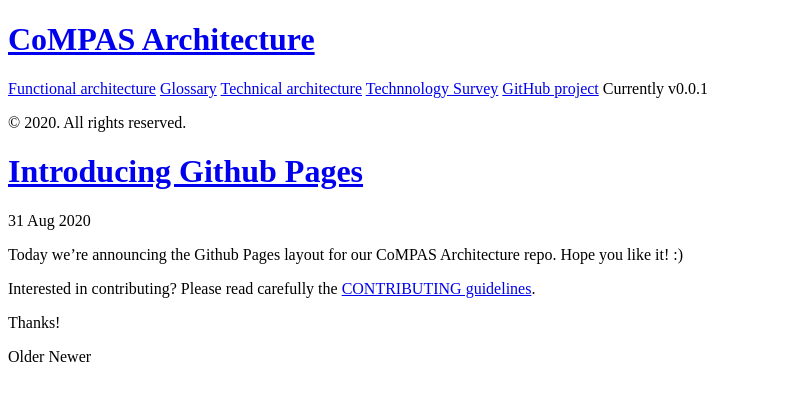
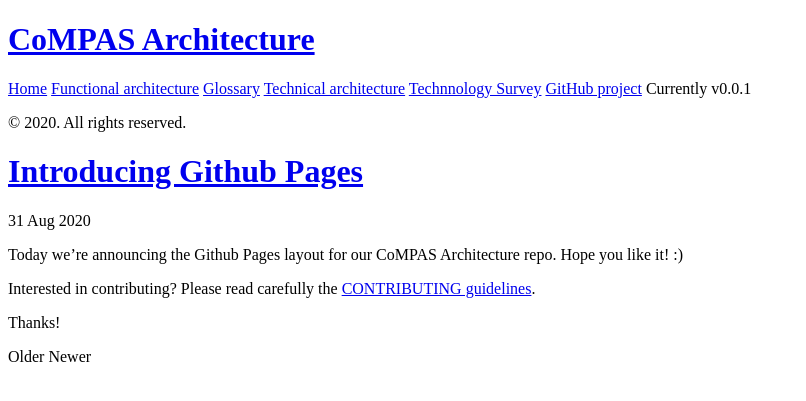
Before and after one commit to com-pas/compas-architecture, a Jekyll site: the page built from index.html, in a window 1280 px wide. Shown: the top 401 px of the page, without its empty margins (0-806 px from the left). Built offline with Jekyll 4.4.1, drawn with Linux system fonts in a browser that asks for light colours; the list of posts is cut into pages by our own code.

Commit message:
Added HOME again
Signed-off-by: Rob Tjalma <rob@tjalma.com>

```diff
--- a/_includes/sidebar.html
+++ b/_includes/sidebar.html
@@ -10,6 +10,8 @@
     </div>
 
     <nav class="sidebar-nav">
+      <a class="sidebar-nav-item{% if page.url == site.baseurl %} active{% endif %}" href="/">Home</a>
+
       {% assign pages_list = site.pages %}
       {% for node in pages_list %}
         {% if node.title != null %}
```
